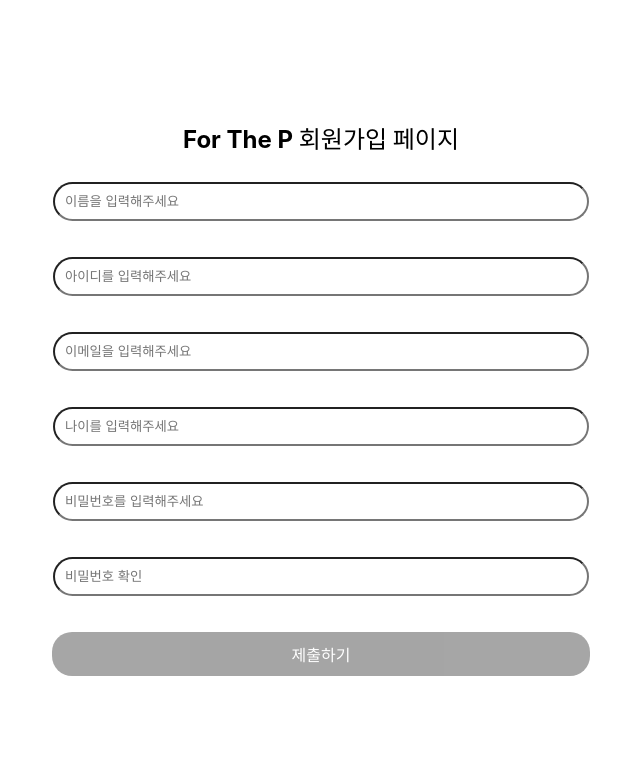
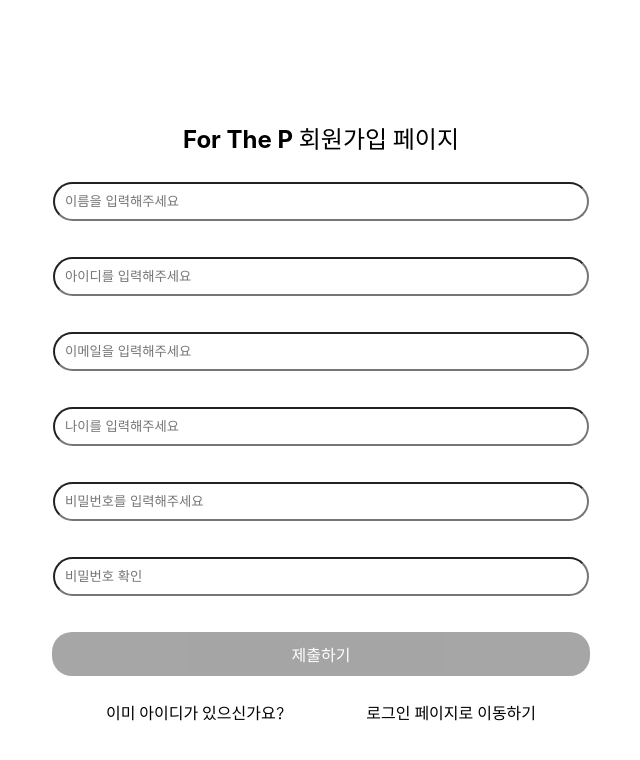
Before and after one commit to yeon-dong/For_The_P, a React (Vite) app in the folder For_The_P/: page /signup in a window 1280 px wide. Shown: the top 760 px of the page, without its empty margins (319-959 px from the left). Built offline with nearby package versions, Linux system fonts and the light colour scheme.

Commit message:
FEAT SignUpPage

```diff
--- a/For_The_P/src/pages/SignUpPage/SignUpPage.style.js
+++ b/For_The_P/src/pages/SignUpPage/SignUpPage.style.js
@@ -43,17 +43,22 @@ export const StyledButton = styled.button`
 
 export const StyledGoLogin = styled.div`
     display: flex;
-    margin-top: 12px;
+    margin-top: 20px;
     width: 40vw;
     justify-content: space-around;
 `;
 
 export const StyledGoLoginText = styled.div`
-  color: white;
+  color: black;
+  font-family: "Gothic A1", sans-serif;
+  font-weight: 400;
+  font-style: normal;
 `;
 
 export const StyledGoLoginBtn = styled.a`
   text-decoration: none;
-  color: white;
-  font-weight: 700;
+  color: black;
+  font-family: "Gothic A1", sans-serif;
+  font-weight: 800;
+  font-style: normal;
 `;
```
